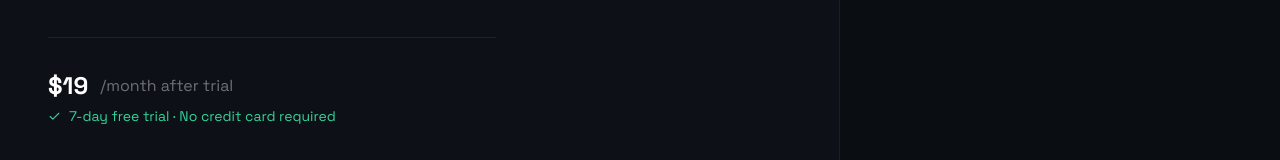
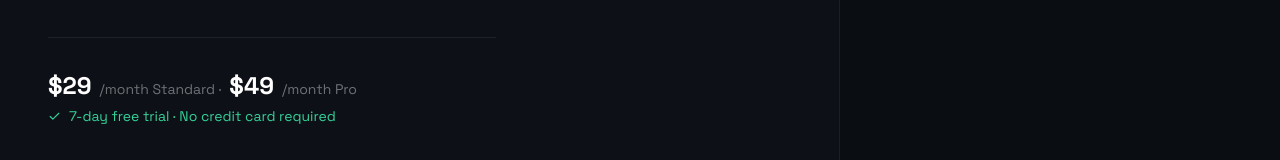
Before and after one commit to hdwhite1980/consilium, a Next.js app: page /signup in a window 1280 px wide. Shown: the part 716-876 px from the top of the page. Built offline with nearby package versions, Linux system fonts and the light colour scheme.

Commit message:
fix: update  references to  Standard /  Pro

```diff
--- a/app/guide/page.tsx
+++ b/app/guide/page.tsx
@@ -242,7 +242,7 @@ const FAQ_OPTIONS: FAQItem[] = [
 ]
 
 const FAQ_BILLING: FAQItem[] = [
-  { q: 'How much does Consilium cost?', a: "$19/month after the 7-day free trial. The trial includes full access to every feature with no credit card required." },
+  { q: 'How much does Consilium cost?', a: "Standard is $29/month and Pro is $49/month, both with a 7-day free trial. During the trial you get full Pro access regardless of which plan you choose. No credit card required to start." },
   { q: 'Can I cancel anytime?', a: "Yes. You can cancel from the Account Settings page at any time. You'll retain access until the end of your billing period." },
   { q: 'What happens when my trial ends?', a: "You'll see a Subscribe prompt on next login. Your saved analyses, portfolio positions, and trading history are preserved — you just need to subscribe to run new analyses." },
   { q: 'Does Consilium store my financial data?', a: "Consilium stores analysis results, portfolio positions you manually enter, and reinvestment trades you log. It does not connect to your brokerage, does not have access to your actual trades, and does not store payment information (Stripe handles payments)." },
--- a/app/signup/page.tsx
+++ b/app/signup/page.tsx
@@ -135,9 +135,11 @@ function SignupInner() {
           </div>
 
           <div className="mt-12 pt-8 border-t" style={{ borderColor: 'rgba(255,255,255,0.07)' }}>
-            <div className="flex items-center gap-3 mb-1">
-              <span className="text-2xl font-bold text-white">$19</span>
-              <span className="text-white/40">/month after trial</span>
+            <div className="flex items-baseline gap-2 mb-1">
+              <span className="text-2xl font-bold text-white">$29</span>
+              <span className="text-white/40 text-sm">/month Standard · </span>
+              <span className="text-2xl font-bold text-white">$49</span>
+              <span className="text-white/40 text-sm">/month Pro</span>
             </div>
             <div className="flex items-center gap-2">
               <Check size={13} style={{ color: '#34d399' }} />
```
